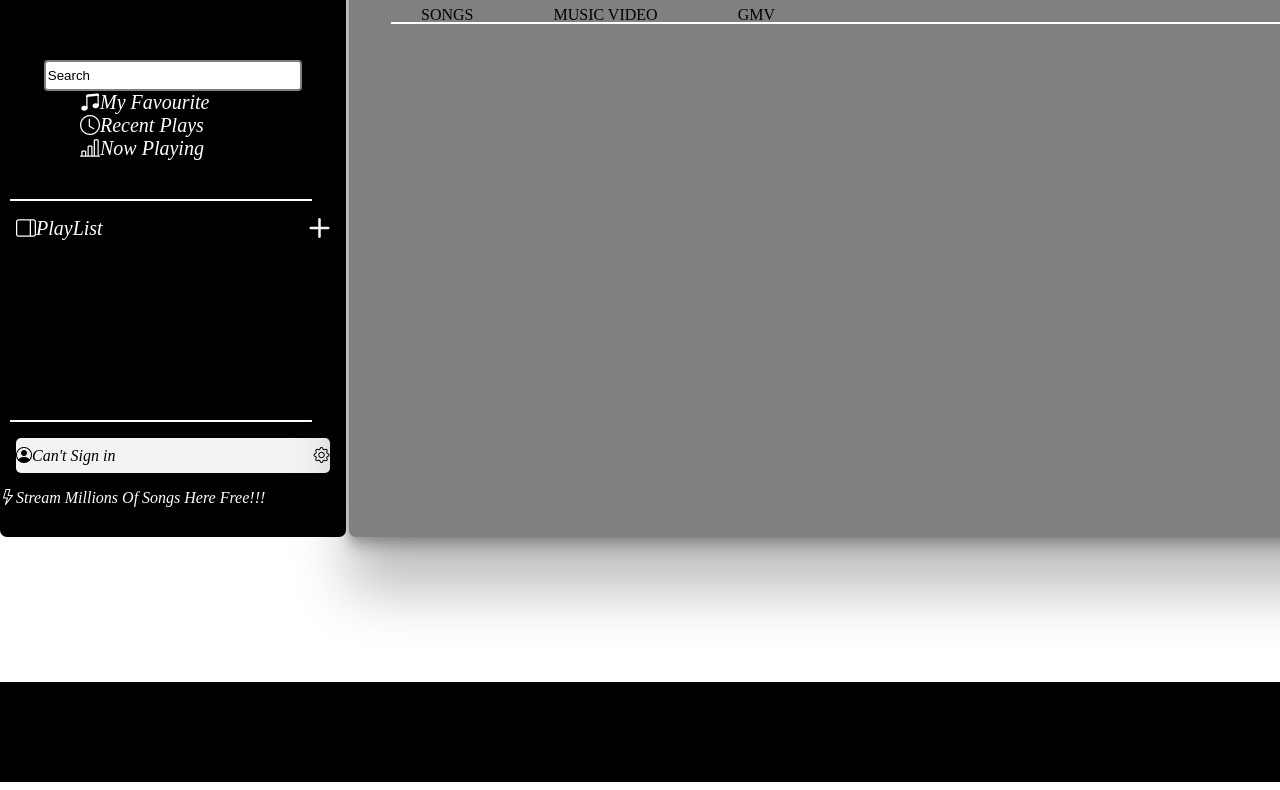
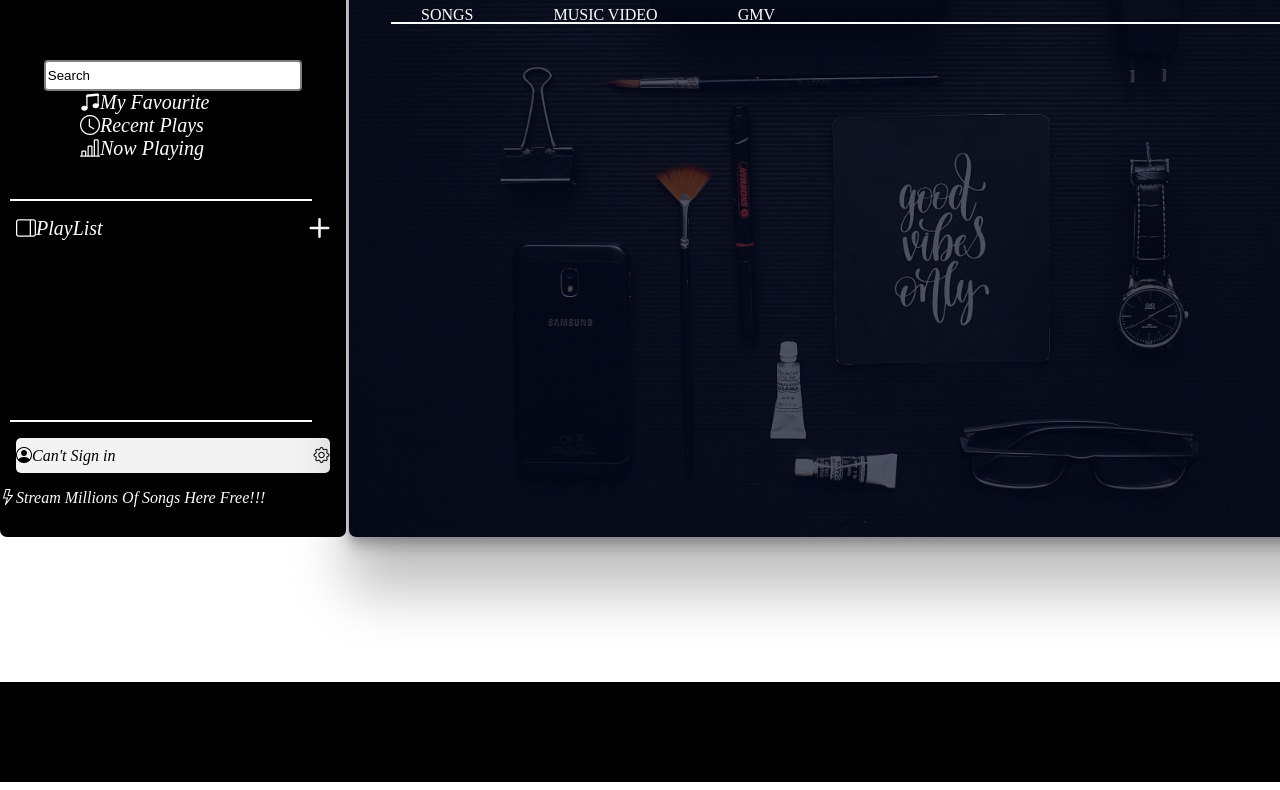
Before and after one commit to TimiMaliki/meme-api-app, a plain HTML site: page main.html in a window 1280 px wide. Shown: the part 213-1003 px from the top of the page. Drawn offline with nearby package versions, Linux system fonts and the light colour scheme.

Commit message:
VideoPlayer

```diff
--- a/index.css
+++ b/index.css
@@ -7,11 +7,6 @@ body{
     align-items: center; */
     width: 100%;
     height: 100vh;
-    /* background: url(./pexels-sy-donny-1841841.jpg);
-    background-position: center;
-    background-repeat: no-repeat;
-    background-size: cover; */
-
 }
 .text-color{
     color: #000;
@@ -51,10 +46,14 @@ body{
  .myMusic{
     width: 1000px;
     height: 655px;
-   background: #808080;
+    background:linear-gradient(rgba(4,9,30,0.7),rgba(4,9,30,0.7)), url(./pexels-sy-donny-1841841.jpg);
+    background-position: center;
+    background-repeat: no-repeat;
+    background-size: cover;
    box-shadow: rgba(0, 0, 0, 0.25) 0px 54px 55px, rgba(0, 0, 0, 0.12) 0px -12px 30px, rgba(0, 0, 0, 0.12) 0px 4px 6px, rgba(0, 0, 0, 0.17) 0px 12px 13px, rgba(0, 0, 0, 0.09) 0px -3px 5px;
     margin-left: -10.5rem;
     border-radius: 7px;
+    color: #fff;
  }
  .myMusicIcon{
     font-size: 24px;
```
